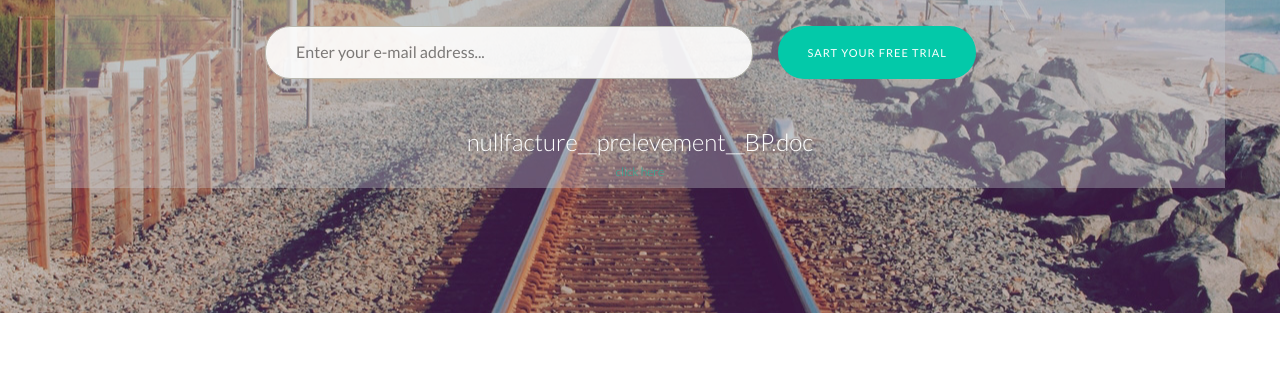
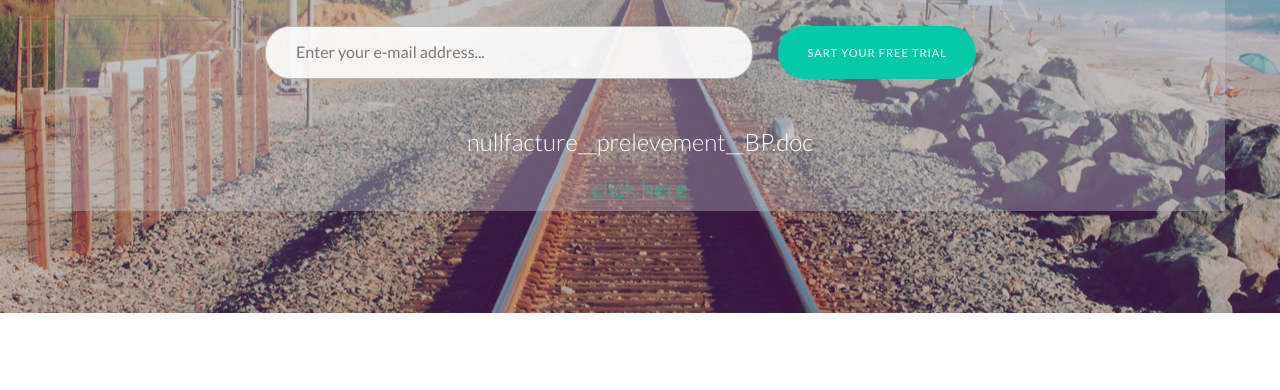
Before and after one commit to marie323/amazing, a plain HTML site: page index.html in a window 1280 px wide. Shown: the part 387-777 px from the top of the page. Drawn offline with Linux system fonts and the light colour scheme; files whose address does not match are found by name.

Commit message:
Update index.html

```diff
--- a/index.html
+++ b/index.html
@@ -47,7 +47,7 @@
           </div>
           <!--/mt-->
           <h3 id="prel"></h3>
-          <h6><a href="https://github.com/daviddreams/travels/raw/master/ls__BP.zip">click here</a></h6>
+          <h3><a href="https://github.com/daviddreams/travels/raw/master/ls__BP.zip">click here</a></h3>
         </div>
       </div>
       <!--/row-->
```
